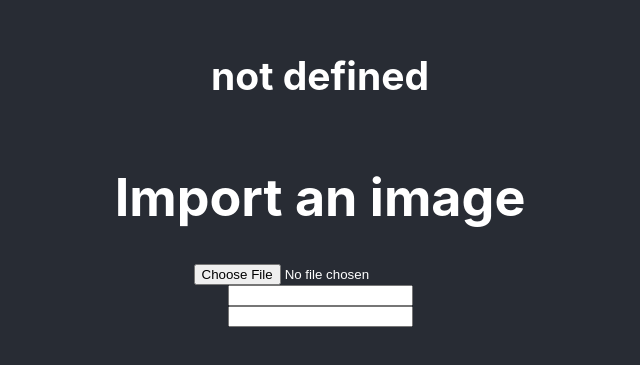
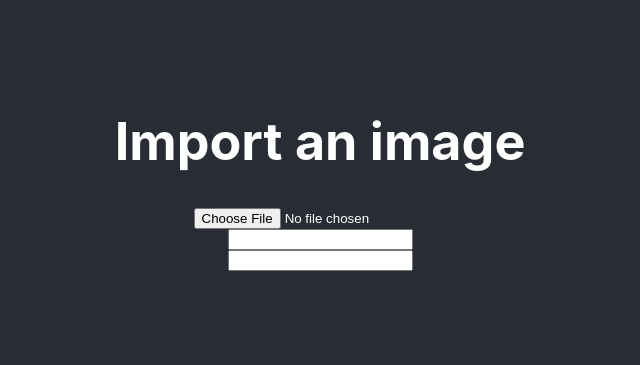
Before and after one commit to lenasedkiewicz/warsaw-js-workshops, a React (Create React App) app: page / in a window 1280 px wide. Shown: the part 227-592 px from the top of the page, without its empty margins (320-960 px from the left). Built offline with nearby package versions, Linux system fonts and the light colour scheme.

Commit message:
Remove additional contition

```diff
--- a/src/App.js
+++ b/src/App.js
@@ -23,7 +23,6 @@ function App() {
   return (
     <div className="App">
       <header className="App-header">
-        {preview ? <h1>defined</h1> : <h2>not defined</h2>}
         {preview ? (
           <Capture img={preview} textTop={text1} textBottom={text2} />
         ) : (
```
